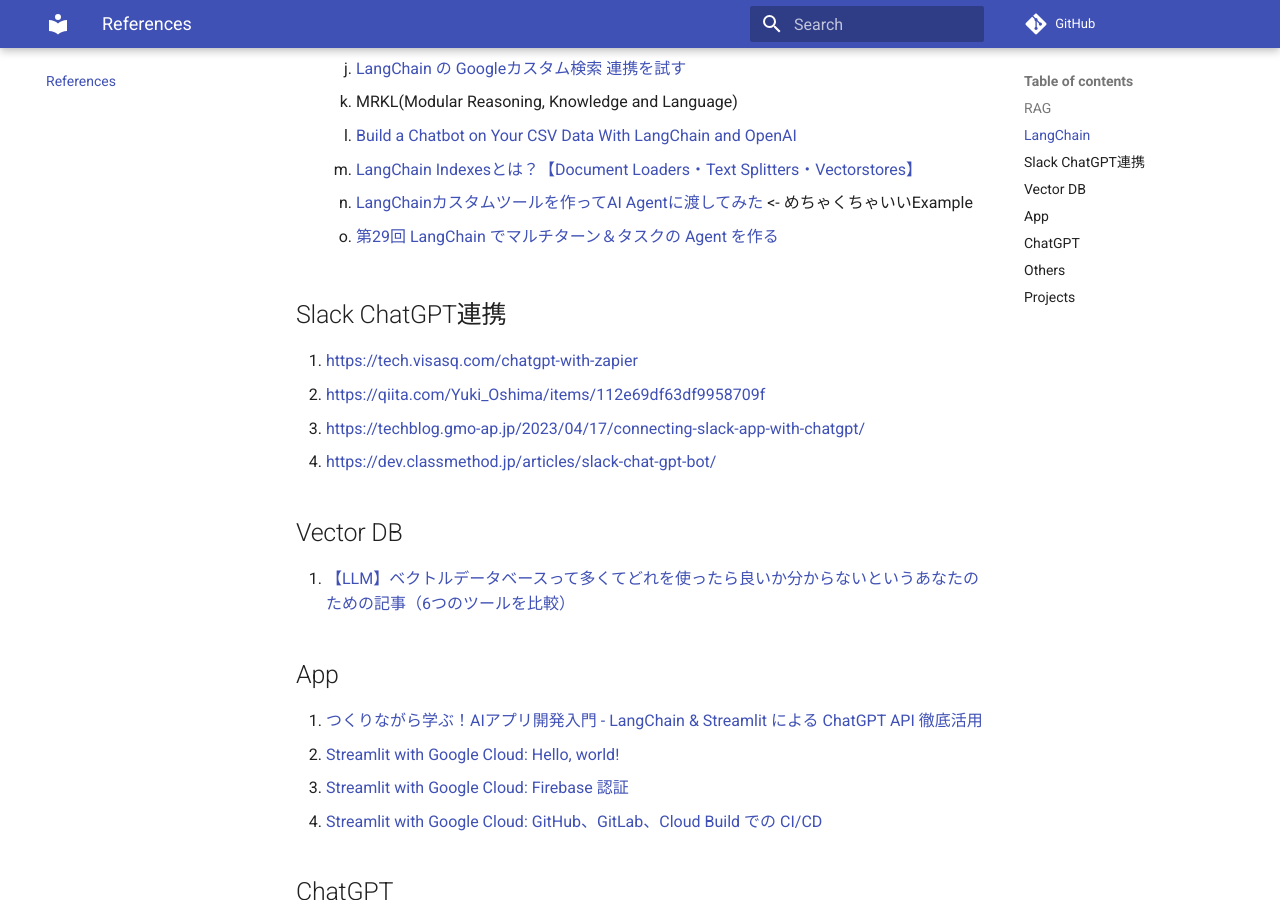
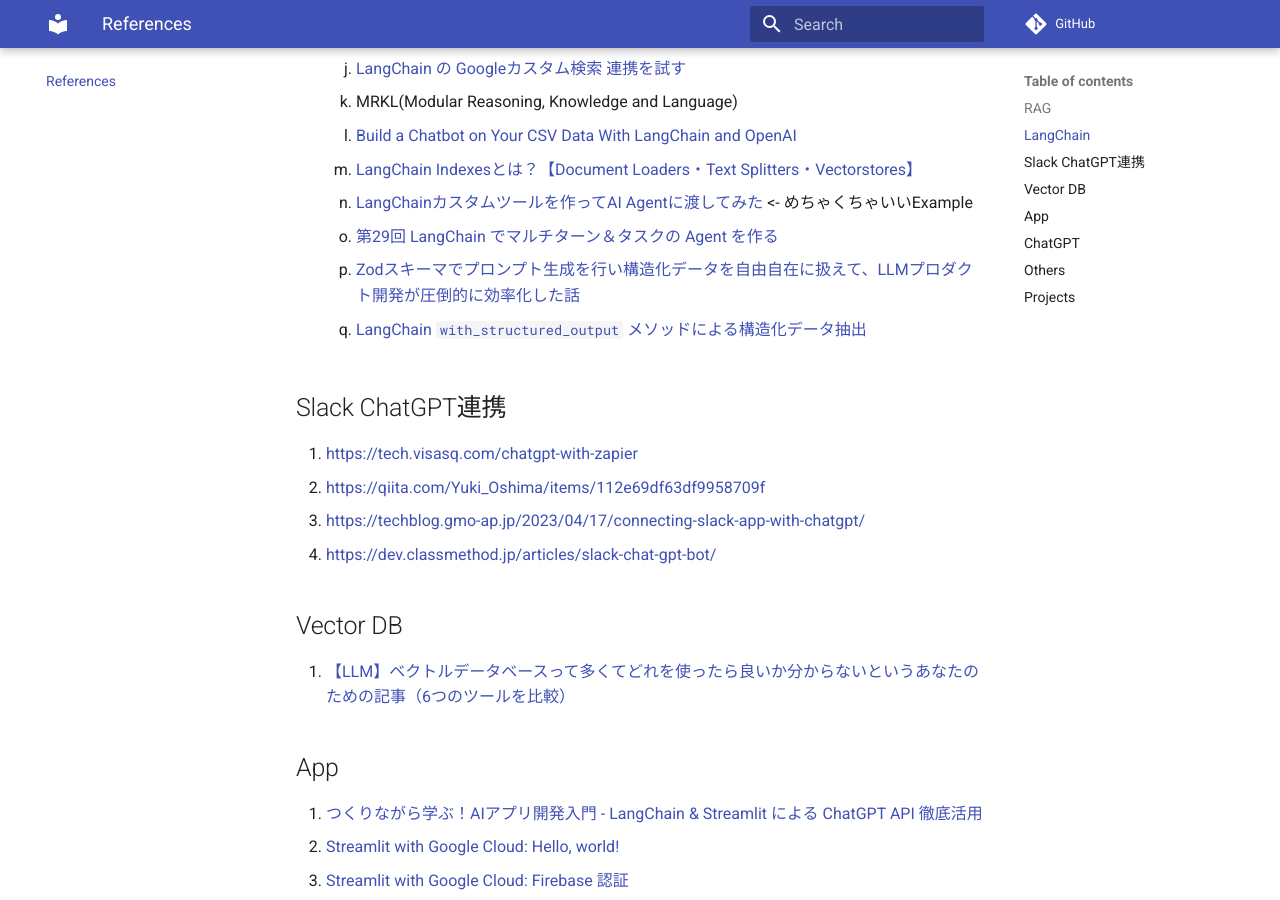
Before and after one commit to nakamasato/gpt-training, an MkDocs documentation site: the page built from docs/references.md, in a window 1280 px wide and 900 px high, scrolled down 1096 px. Built offline with MkDocs 1.6.1 and Material for MkDocs 9.7.7, drawn with Linux system fonts in a browser that asks for light colours; comment, search, counter and statistics services are not loaded.

Commit message:
Update references.md (#222)

```diff
--- a/docs/references.md
+++ b/docs/references.md
@@ -33,6 +33,8 @@
     1. [LangChain Indexesとは？【Document Loaders・Text Splitters・Vectorstores】](https://zenn.dev/umi_mori/books/prompt-engineer/viewer/langchain_indexes)
     1. [LangChainカスタムツールを作ってAI Agentに渡してみた](https://note.com/astropomeai/n/n714867753751) <- めちゃくちゃいいExample
     1. [第29回 LangChain でマルチターン＆タスクの Agent を作る](https://www.ogis-ri.co.jp/otc/hiroba/technical/similar-document-search/part29.html)
+    1. [Zodスキーマでプロンプト生成を行い構造化データを自由自在に扱えて、LLMプロダクト開発が圧倒的に効率化した話](https://tech.algomatic.jp/entry/2024/05/23/140219)
+    1. [LangChain `with_structured_output` メソッドによる構造化データ抽出](https://zenn.dev/ml_bear/articles/cb07549ec52175)
 
 ## Slack ChatGPT連携
 
```
